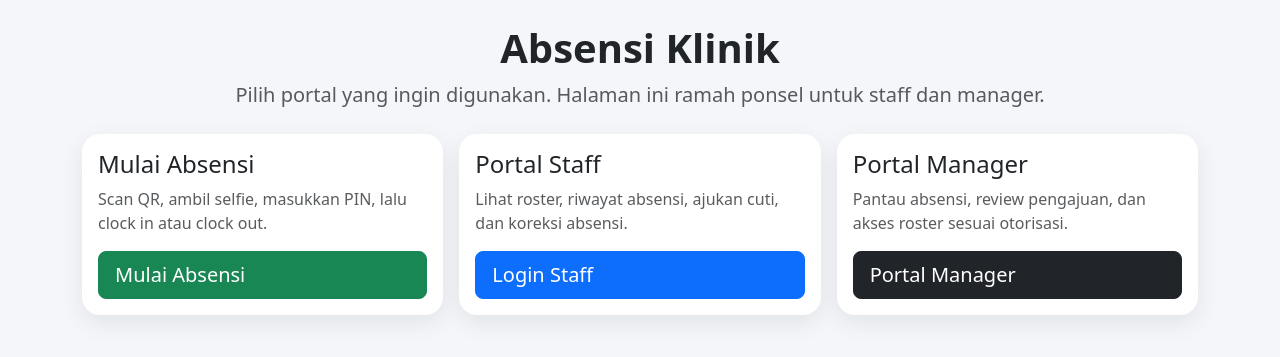
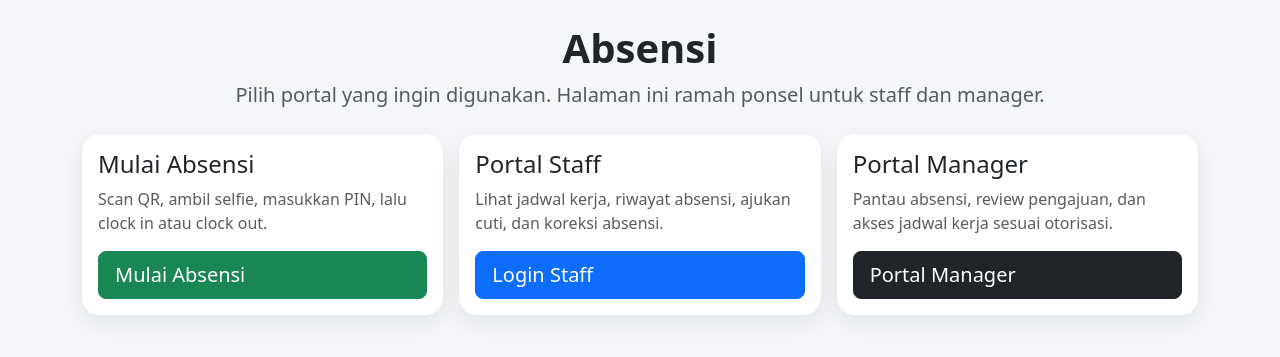
Before and after one commit to auliaardan/clinic-attendance-app, a Django app: page / in a window 1280 px wide. Shown: the part 61-418 px from the top of the page. Run offline with Django 5.2, Linux system fonts and the light colour scheme; parts of the project's set-up code (start-up, migrations or seed data) failed here and were passed over.

Commit message:
Generalize landing page branding

```diff
--- a/attendance/templates/attendance/home.html
+++ b/attendance/templates/attendance/home.html
@@ -1,10 +1,10 @@
 {% extends "attendance/base.html" %}
-{% block title %}Beranda Absensi Klinik{% endblock %}
+{% block title %}Beranda Absensi{% endblock %}
 {% block content %}
-<div class="text-center mb-4"><h1 class="display-6 fw-bold">Absensi Klinik</h1><p class="lead text-muted">Pilih portal yang ingin digunakan. Halaman ini ramah ponsel untuk staff dan manager.</p></div>
+<div class="text-center mb-4"><h1 class="display-6 fw-bold">Absensi</h1><p class="lead text-muted">Pilih portal yang ingin digunakan. Halaman ini ramah ponsel untuk staff dan manager.</p></div>
 <div class="row g-3">
   <div class="col-12 col-md-4"><div class="card app-card h-100"><div class="card-body d-flex flex-column"><h2 class="h4">Mulai Absensi</h2><p class="text-muted">Scan QR, ambil selfie, masukkan PIN, lalu clock in atau clock out.</p><a class="btn btn-success btn-lg mt-auto w-100" href="{% url 'attendance_page' %}">Mulai Absensi</a></div></div></div>
-  <div class="col-12 col-md-4"><div class="card app-card h-100"><div class="card-body d-flex flex-column"><h2 class="h4">Portal Staff</h2><p class="text-muted">Lihat roster, riwayat absensi, ajukan cuti, dan koreksi absensi.</p><a class="btn btn-primary btn-lg mt-auto w-100" href="{% url nav_employee_url_name %}">{% if nav_employee %}Portal Staff{% else %}Login Staff{% endif %}</a></div></div></div>
-  <div class="col-12 col-md-4"><div class="card app-card h-100"><div class="card-body d-flex flex-column"><h2 class="h4">Portal Manager</h2><p class="text-muted">Pantau absensi, review pengajuan, dan akses roster sesuai otorisasi.</p><a class="btn btn-dark btn-lg mt-auto w-100" href="{% url 'manager_dashboard' %}">Portal Manager</a></div></div></div>
+  <div class="col-12 col-md-4"><div class="card app-card h-100"><div class="card-body d-flex flex-column"><h2 class="h4">Portal Staff</h2><p class="text-muted">Lihat jadwal kerja, riwayat absensi, ajukan cuti, dan koreksi absensi.</p><a class="btn btn-primary btn-lg mt-auto w-100" href="{% url nav_employee_url_name %}">{% if nav_employee %}Portal Staff{% else %}Login Staff{% endif %}</a></div></div></div>
+  <div class="col-12 col-md-4"><div class="card app-card h-100"><div class="card-body d-flex flex-column"><h2 class="h4">Portal Manager</h2><p class="text-muted">Pantau absensi, review pengajuan, dan akses jadwal kerja sesuai otorisasi.</p><a class="btn btn-dark btn-lg mt-auto w-100" href="{% url 'manager_dashboard' %}">Portal Manager</a></div></div></div>
 </div>
 {% endblock %}
```
